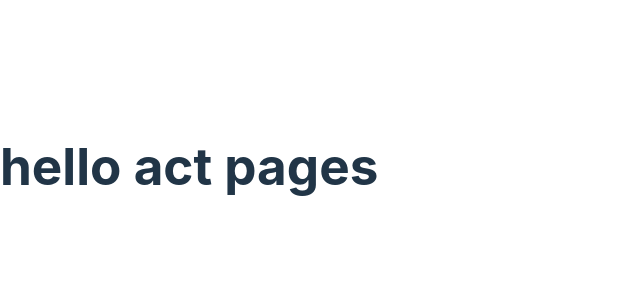
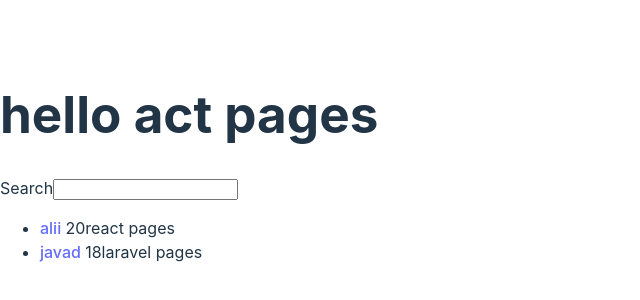
Before and after one commit to amir-mc/React-web-page, a React (Vite) app: page / in a window 1280 px wide. Shown: the part 234-534 px from the top of the page, without its empty margins (0-640 px from the left). Built offline with nearby package versions, Linux system fonts and the light colour scheme.

Commit message:
Update App.jsx
update function

```diff
--- a/src/App.jsx
+++ b/src/App.jsx
@@ -3,7 +3,28 @@ const title = {
   number:'hello',
   titlee:'act pages'
 };
-function App() {
+
+const combolist = [
+  {
+  id: 1,
+  name:'alii',
+  title:'react pages',
+  number:55,
+  skill:20,
+  URL:'HTTPS://z.com'
+},
+{
+  id: 2,
+  name:'javad',
+  title:'laravel pages',
+  number:33,
+  skill:18,
+  URL:'HTTPS://x.com'
+}
+
+];
+
+const App = () => {
 
 
 return (
@@ -12,9 +33,53 @@ return (
   <h1>
    {title.number} {title.titlee}
   </h1>
+  <Search/>
+  <List/>
+
+
   </div>
+
+
+
 )
 
 }
+const List = () => {
+  return(
+    <ul>
+    {
+      combolist.map(function(item){
+        return <li key={item.id}>
+
+          <span>
+            <a href={item.URL}> {item.name} </a>
+          </span>
+          <span>
+            {
+              item.skill
+            }
+          </span>
+          <span>
+            {
+              item.title
+            }
+          </span>
+
+        </li>
+      })
+    }
+  </ul>
+
+  )
+}
+const Search = () => {
+  return(
+<div>
+<label htmlFor="search">Search</label>
+  <input type="text" id="search" />
+
+</div>
+  )
+}
 
 export default App
```
